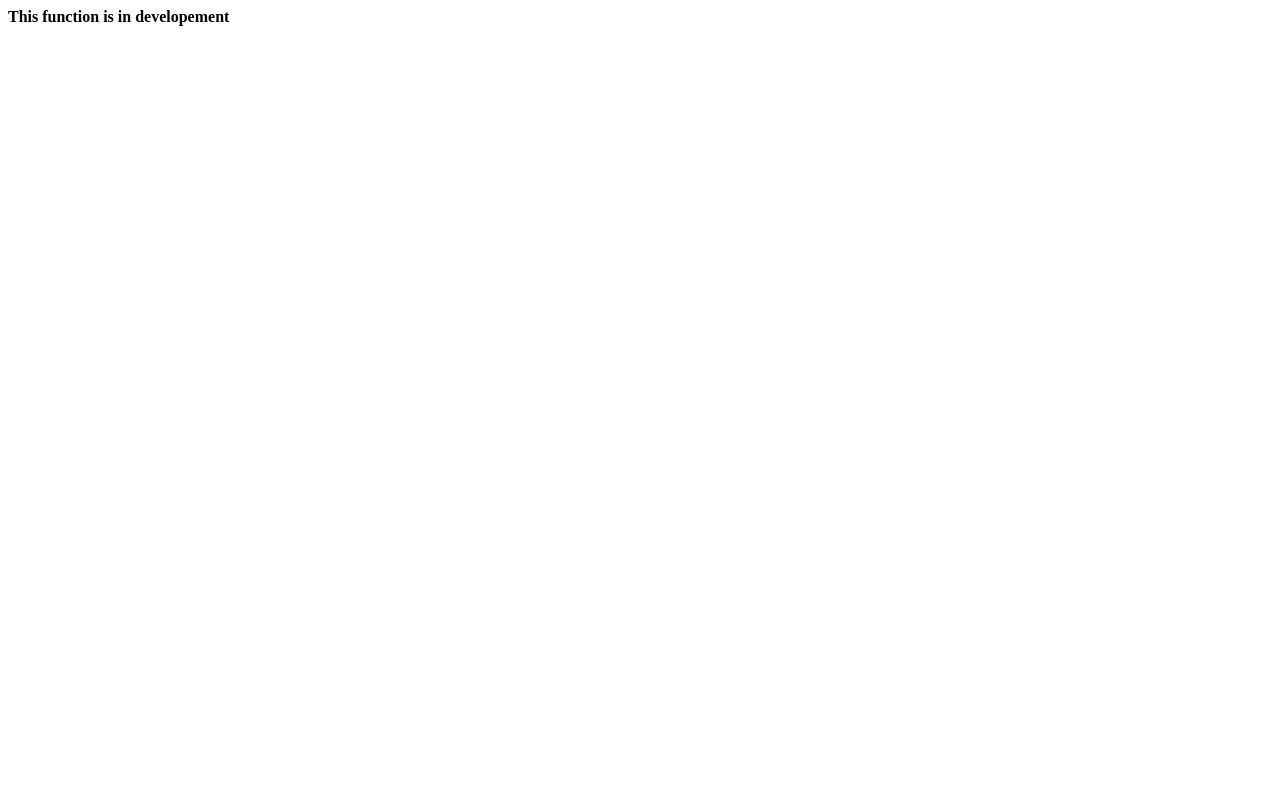
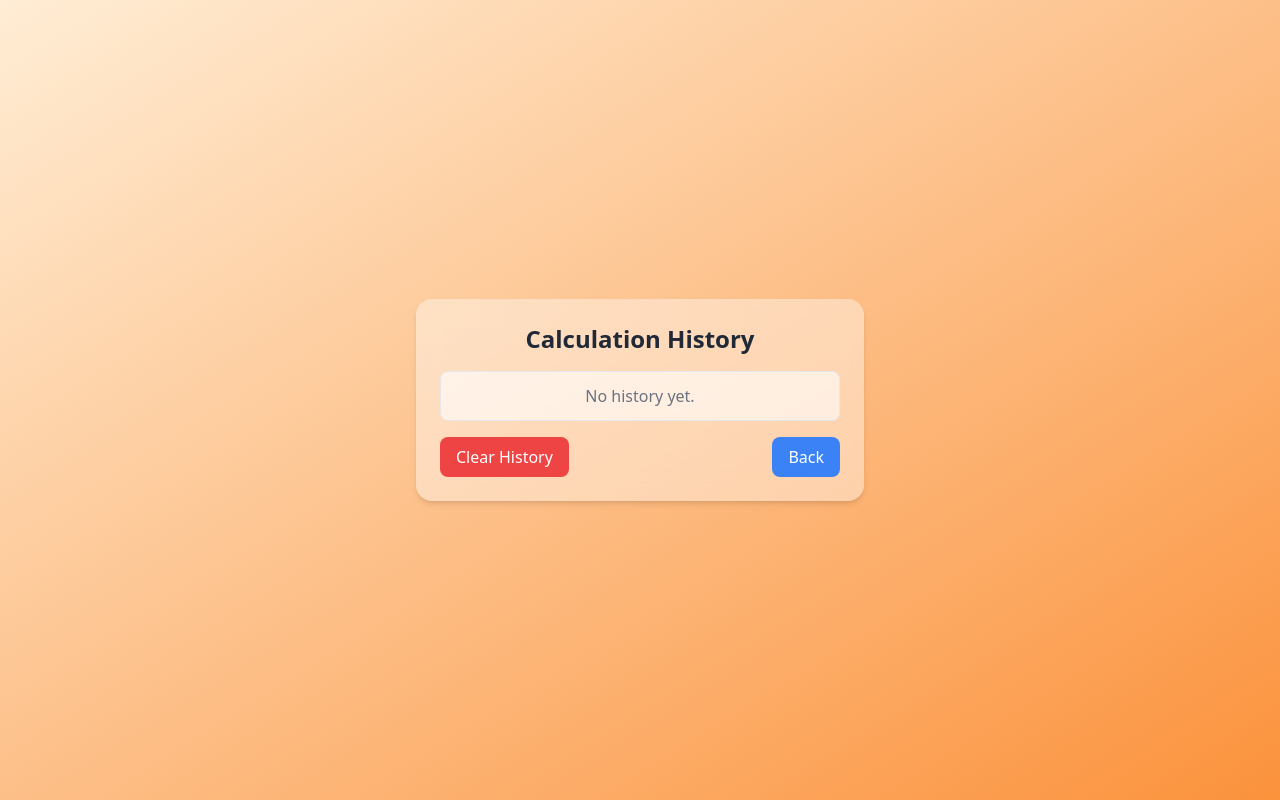
Before and after one commit to Mann006/WT-Assignment, a plain HTML site: page history.html in a window 1280 px wide. Drawn offline with nearby package versions, Linux system fonts and the light colour scheme.

Commit message:
history.html

```diff
--- a/history.html
+++ b/history.html
@@ -1,8 +1,51 @@
-<html>
-    <head>
-        <title> History </title>
-    </head>
-    <body>
-       <p> <b> This function is in developement </b> </p>
-    </body>
+<!DOCTYPE html>
+<html lang="en">
+<head>
+  <meta charset="UTF-8" />
+  <meta name="viewport" content="width=device-width, initial-scale=1.0" />
+  <title>Calculation History</title>
+  <script src="https://cdn.tailwindcss.com"></script>
+</head>
+<body class="min-h-screen bg-gradient-to-br from-orange-100 to-orange-400 flex flex-col items-center justify-center p-5">
+
+  <div class="bg-white/40 backdrop-blur-md p-6 rounded-2xl shadow-md w-full max-w-md">
+    <h2 class="text-center text-2xl font-bold mb-4 text-gray-800">Calculation History</h2>
+
+    <ul id="historyList" class="text-gray-700 space-y-2 max-h-80 overflow-y-auto border p-3 rounded-lg bg-white/60"></ul>
+
+    <div class="flex justify-between mt-4">
+      <button id="clearBtn" class="bg-red-500 hover:bg-red-600 text-white px-4 py-2 rounded-lg">Clear History</button>
+      <a href="index.html" class="bg-blue-500 hover:bg-blue-600 text-white px-4 py-2 rounded-lg">Back</a>
+    </div>
+  </div>
+
+  <script>
+    const historyList = document.getElementById("historyList");
+    const clearBtn = document.getElementById("clearBtn");
+
+    function loadHistory() {
+      const history = JSON.parse(localStorage.getItem("calcHistory")) || [];
+      historyList.innerHTML = "";
+
+      if (history.length === 0) {
+        //When there is no history
+        historyList.innerHTML = "<li class='text-center text-gray-500'>No history yet.</li>";
+        return;
+      }
+      //To print each history this forEach loop is run.
+      history.forEach((item, i) => {
+        const li = document.createElement("li");
+        li.innerHTML = `<strong>${i + 1}.</strong> ${item.expr} = <span class='text-green-700 font-semibold'>${item.result}</span>`;
+        historyList.appendChild(li);
+      });
+    }
+    //For clear button
+    clearBtn.addEventListener("click", () => {
+      localStorage.removeItem("calcHistory");
+      loadHistory();
+    });
+
+    loadHistory();
+  </script>
+</body>
 </html>
```
